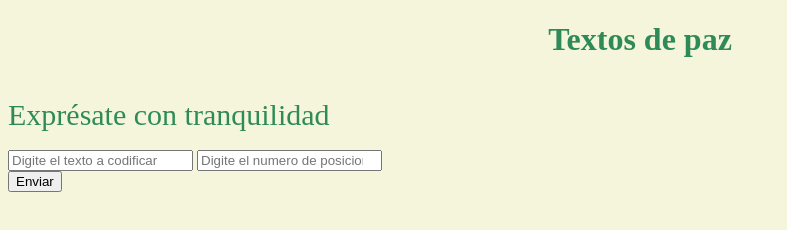
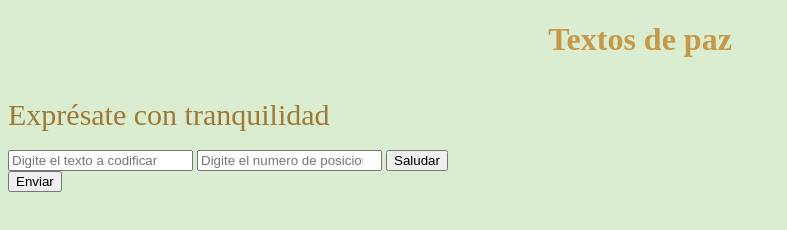
Before and after one commit to ViviRuales/Cipher, a website with bundled scripts: page src/index.html in a window 1280 px wide. Shown: the whole page, without its empty margins (0-787 px from the left). Built offline with nearby package versions, Linux system fonts and the light colour scheme.

Commit message:
practicando

```diff
--- a/src/index.html
+++ b/src/index.html
@@ -14,9 +14,14 @@
 
       <input type="text" placeholder="Digite el texto a codificar" id="textToCode"/>
       <input type="number"  placeholder="Digite el numero de posiciones a trasladarse" id= "positionToMove"/>
+
+      <button id="saludar">Saludar</button>
     </div>
     <button id="SendtoCode">Enviar</button>
     <script src="index.js" type="module"></script>
   </body>
+<div>
 
+
+</div>
 </html>
--- a/src/index.js
+++ b/src/index.js
@@ -1,8 +1,15 @@
 import cipher from './cipher.js';
 
 console.log(cipher);
+const buttonSaludar = document.getElementById("saludar");
 
-const buttonSend = document.getElementById("SendtoCode");
+function saludar(valor1, valor2) {
+    return valor1 + ' ' + valor2;
+}
+
+buttonSaludar.addEventListener('click', () => {
+    console.log(saludar('Viviana', 'Ruales'));
+})
 
 buttonSend.addEventListener("click", function () {
     const textToCode = document.getElementById("textToCode").value;
--- a/src/style.css
+++ b/src/style.css
@@ -1,10 +1,10 @@
 body {
-background-color: beige;
+background-color: rgba(213, 235, 201, 0.856);
 }
 h1{ text-align: center;
-color: seagreen;
+color: #c2862bd2;
 }
-p1{font-size: 30px;color: seagreen;}
+p1{font-size: 30px;color: rgb(158, 121, 52);}
 
 /* Asignar estilos a un id */
 /* #root{
```
